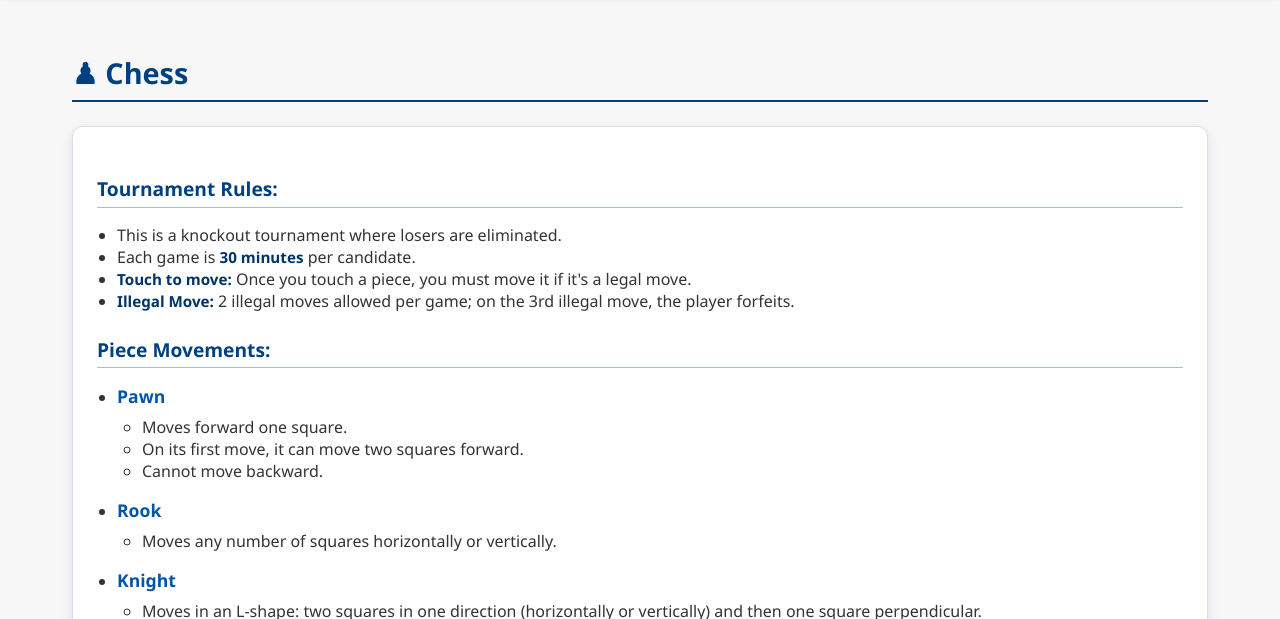
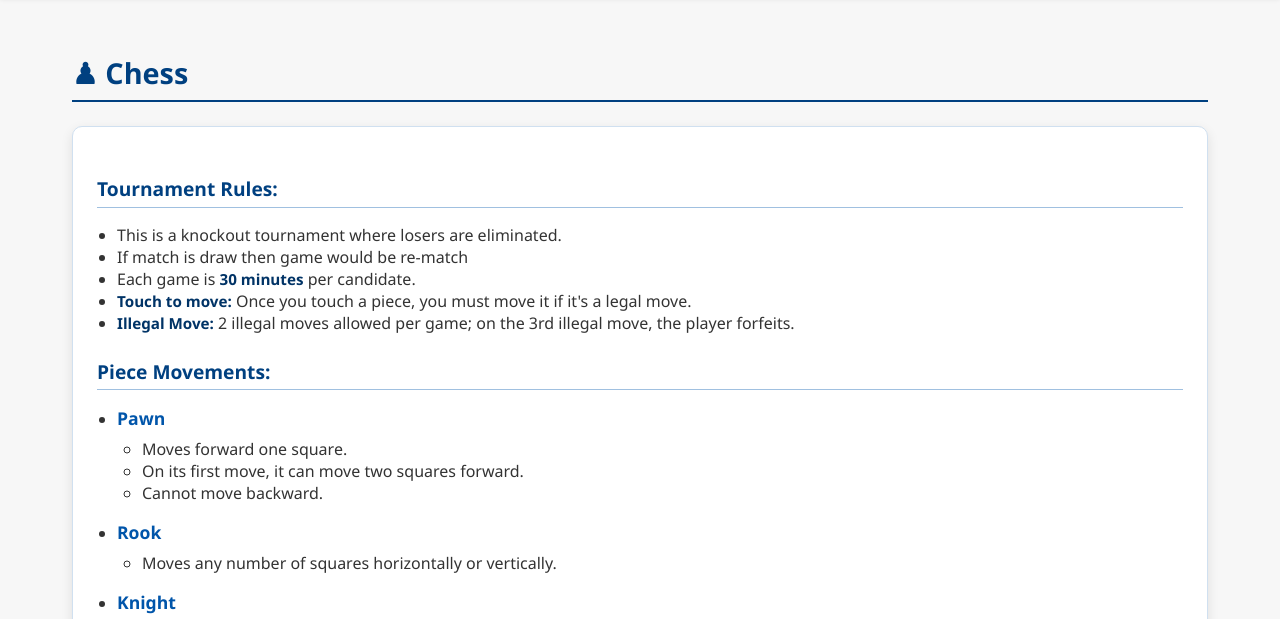
Before and after one commit to aalayamaristo/aalayamaristo.github.io, a plain HTML site: page index.html in a window 1280 px wide. Shown: the part 164-783 px from the top of the page. Drawn offline with Linux system fonts and the light colour scheme.

Commit message:
winner updated

```diff
--- a/index.html
+++ b/index.html
@@ -449,6 +449,7 @@
       <h3>Tournament Rules:</h3>
       <ul>
         <li>This is a knockout tournament where losers are eliminated.</li>
+        <li>If match is draw then game would be re-match</li>
         <li>Each game is <strong>30 minutes</strong> per candidate.</li>
         <li><strong>Touch to move:</strong> Once you touch a piece, you must move it if it's a legal move.</li>
         <li><strong>Illegal Move:</strong> 2 illegal moves allowed per game; on the 3rd illegal move, the player forfeits.</li>
```
